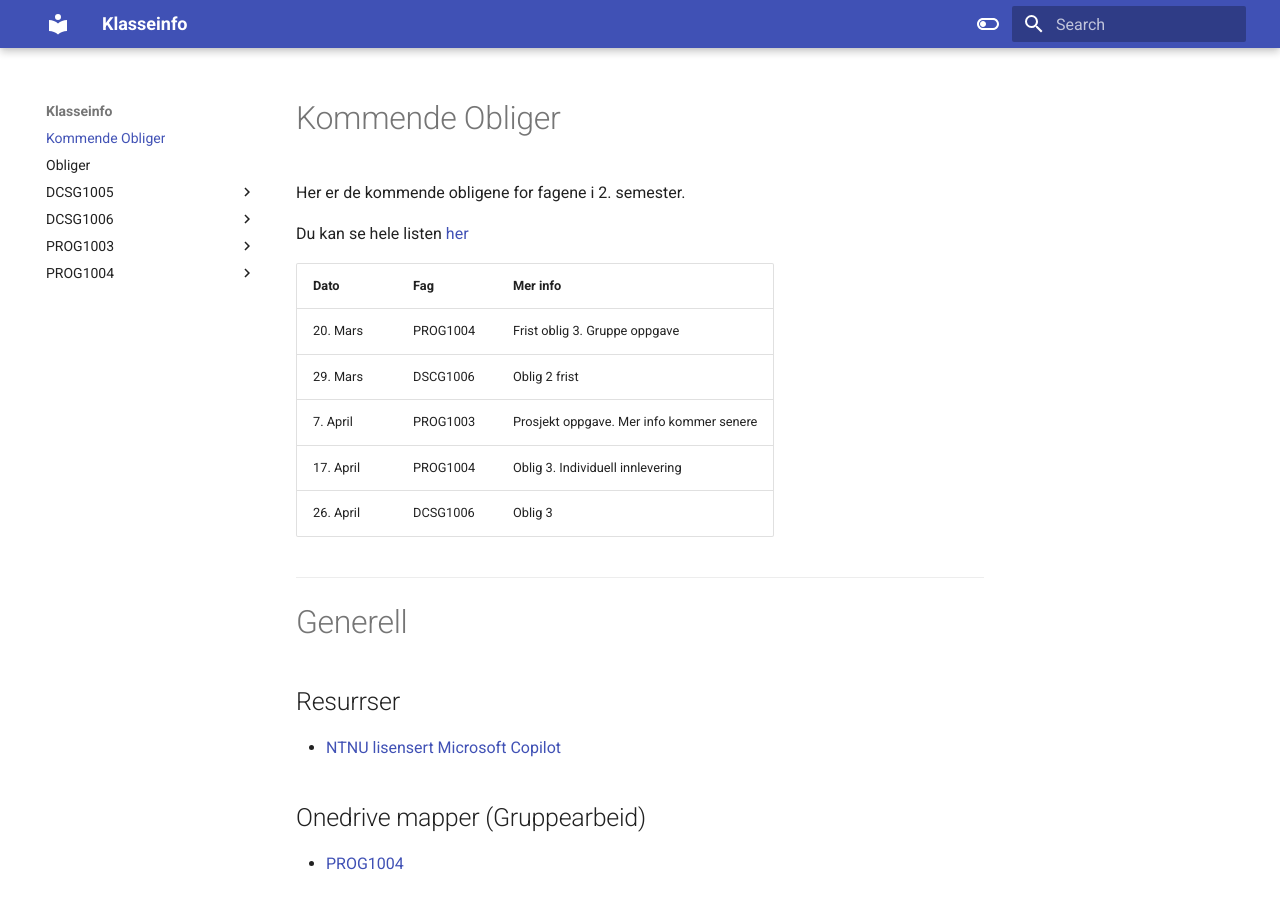
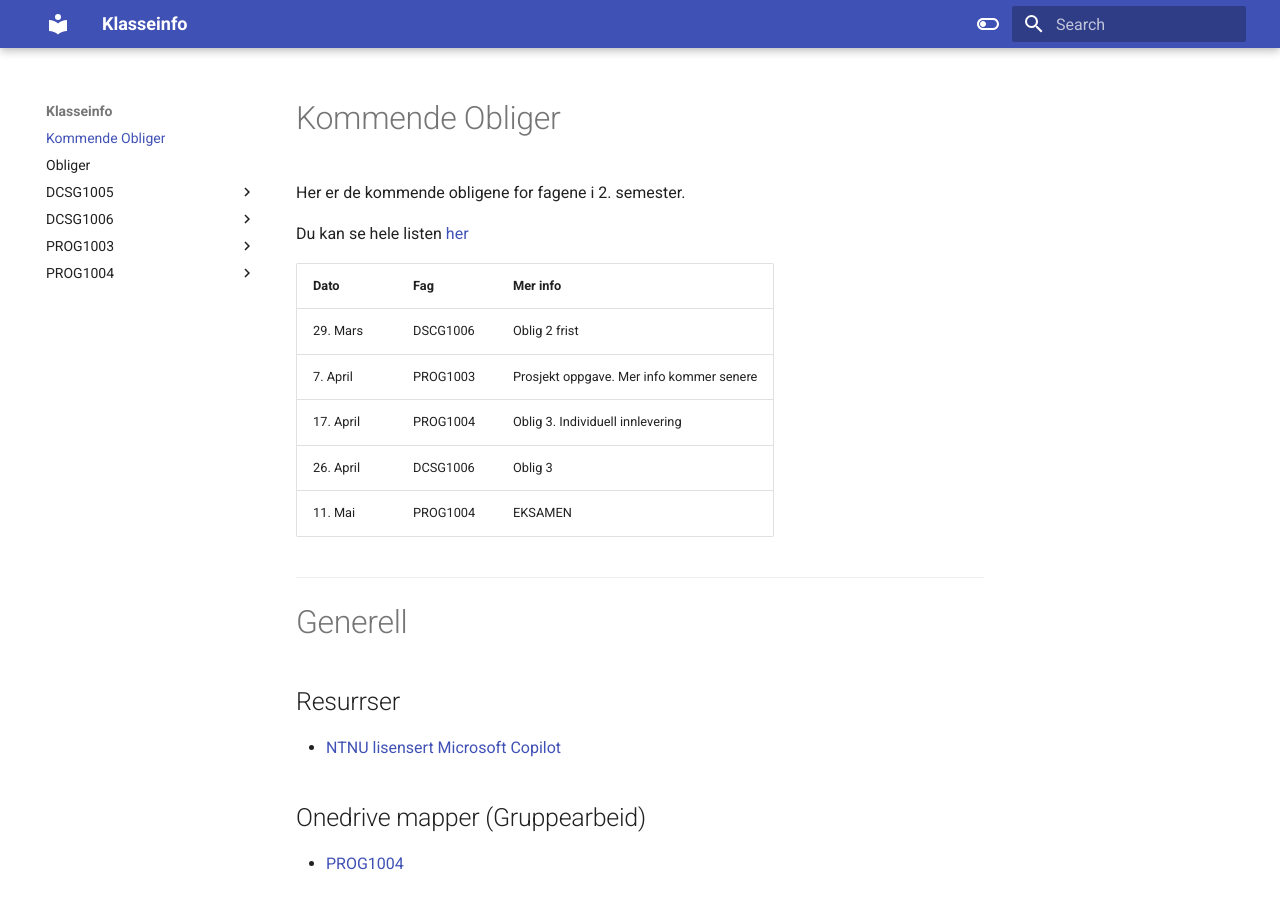
Before and after one commit to ProtoSparky/DIGSEC-Info-Board, an MkDocs documentation site: the page built from docs/index.md, in a window 1280 px wide and 900 px high. Built offline with MkDocs 1.6.1 and Material for MkDocs 9.7.7, drawn with Linux system fonts in a browser that asks for light colours.

Commit message:
update oblig

```diff
--- a/docs/index.md
+++ b/docs/index.md
@@ -6,11 +6,11 @@ Du kan se hele listen [her](./obliger.md)
 
 |Dato|Fag|Mer info|
 |---|---|---|
-|20. Mars|PROG1004|Frist oblig 3. Gruppe oppgave|
 |29. Mars|DSCG1006|Oblig 2 frist|
 |7. April| PROG1003| Prosjekt oppgave. Mer info kommer senere|
 |17. April|PROG1004|Oblig 3. Individuell innlevering|
 |26. April|DCSG1006|Oblig 3|
+|11. Mai| PROG1004| EKSAMEN|
 
 -------------
 
```
Also changed, not shown: docs/obliger.md (+0 -1 lines).
